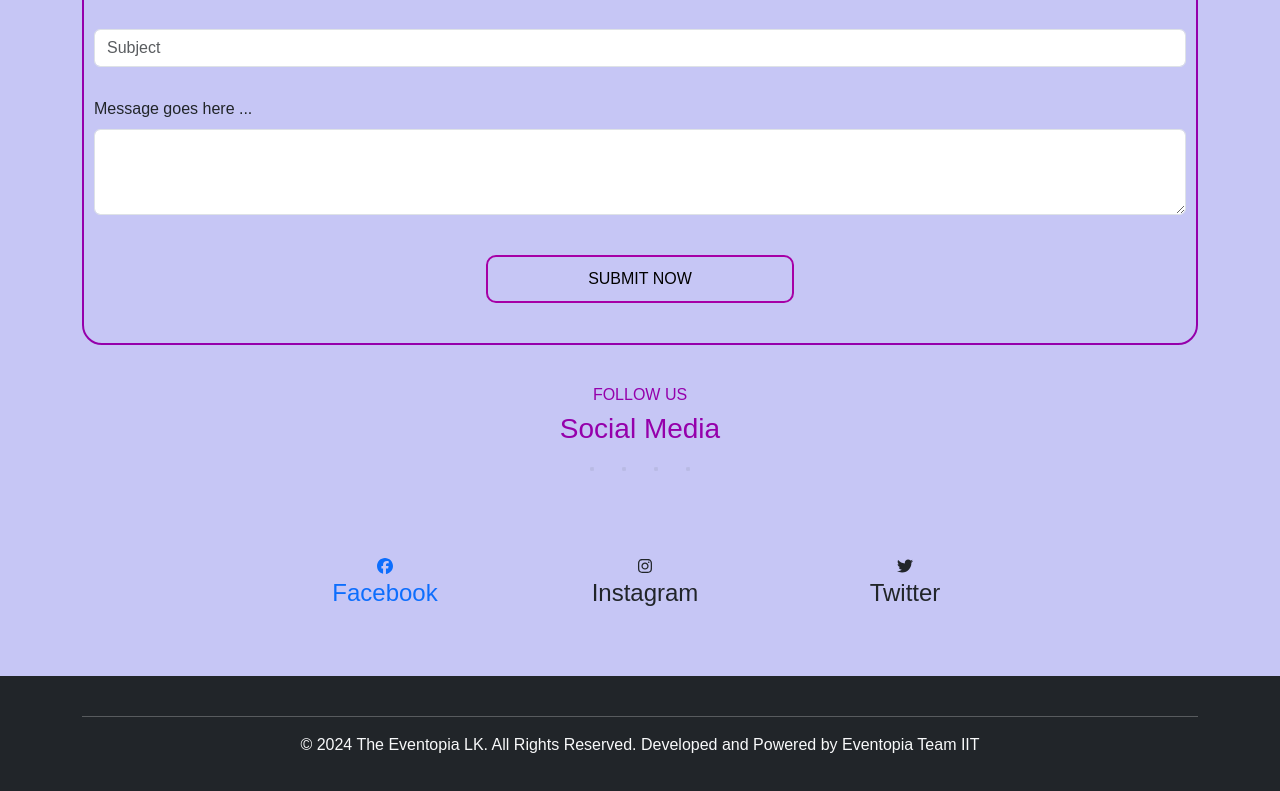
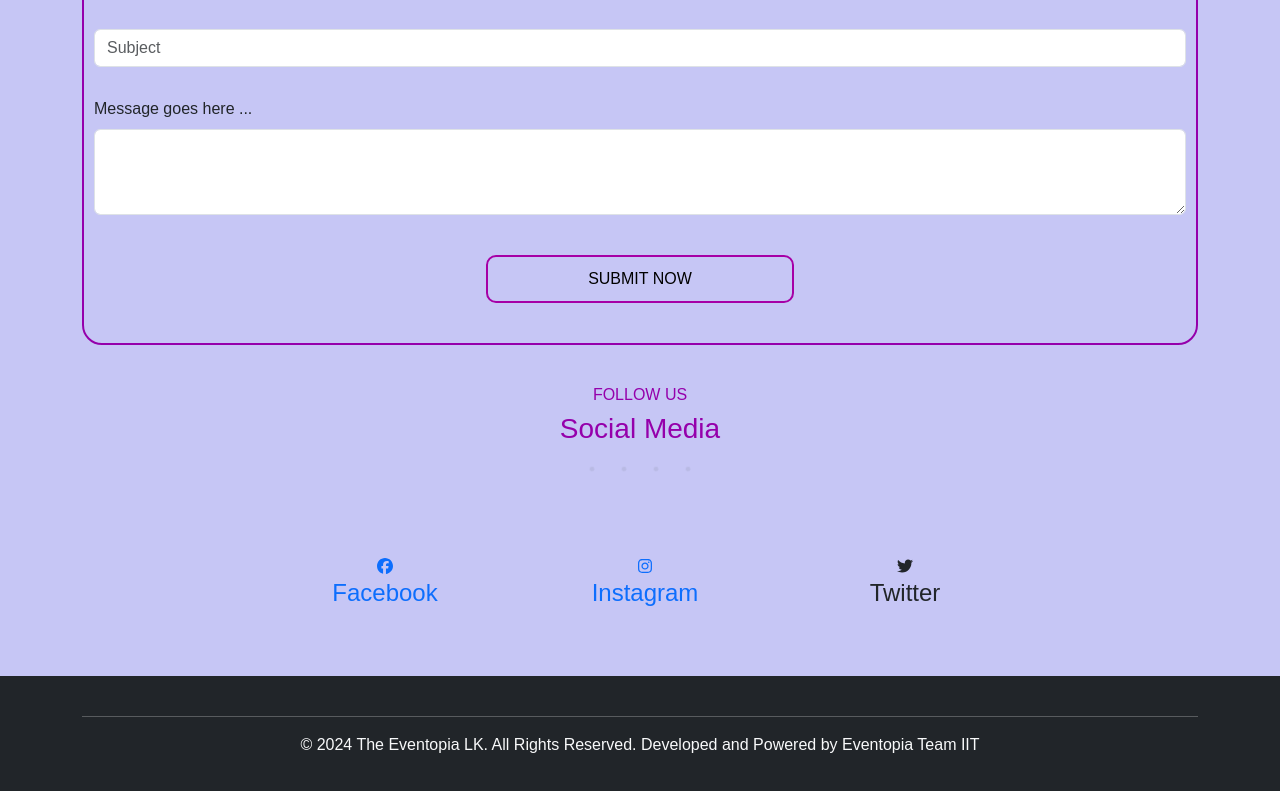
Before and after one commit to hirushifernando/Eventopia, a React (Create React App) app in the folder front-end/: page /contact in a window 1280 px wide. Shown: the part 747-1538 px from the top of the page. Built offline with nearby package versions, Linux system fonts and the light colour scheme.

Commit message:
Update ContactUs.js
Linking Instagram

```diff
--- a/front-end/src/pages/ContactUs.js
+++ b/front-end/src/pages/ContactUs.js
@@ -173,7 +173,9 @@ const ContactUs = () => {
                 </a>
               </div>
               <div className="mb-3">
-                <IconTextBox icon={faInstagram} title="Instagram" text="" />
+                <a href="https://www.instagram.com/eventopia.lk/" target="_blank" rel="noopener noreferrer" style={{ textDecoration: 'none' }}>
+                  <IconTextBox icon={faInstagram} title="Instagram" text="" />
+                </a>
               </div>
               <div className="mb-3">
                 <IconTextBox icon={faTwitter} title="Twitter" text="" />
```
